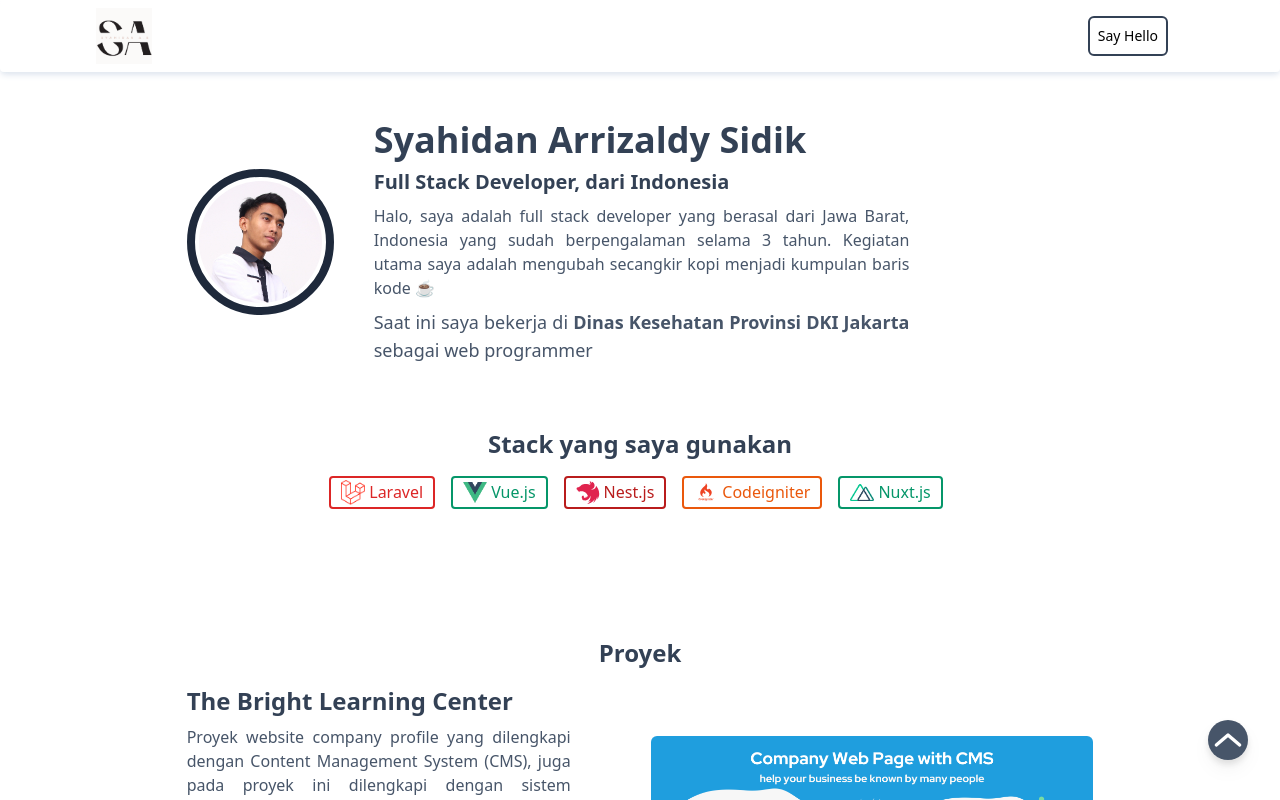
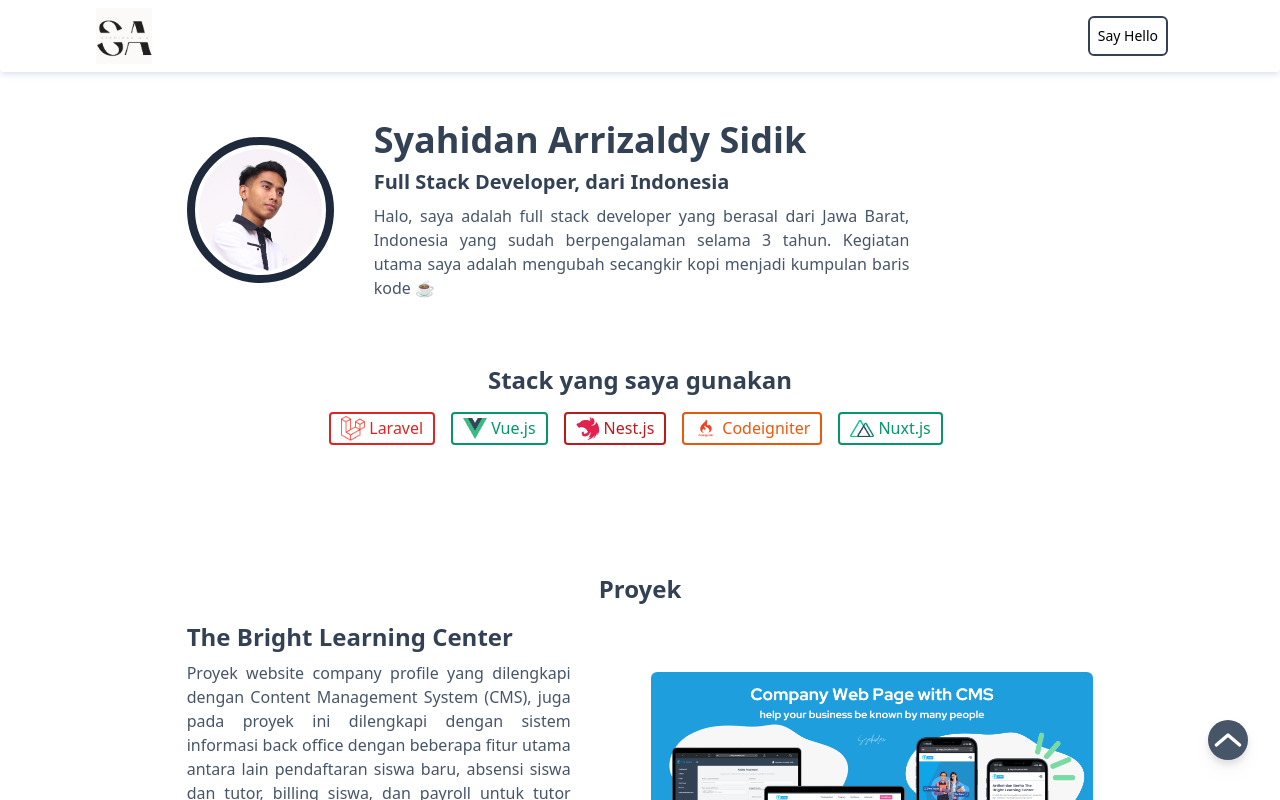
Before and after one commit to syahidanAS/syahidanAS.github.io, a Vue app: page / in a window 1280 px wide. Shown: the top 800 px of the page. Built offline with nearby package versions, Linux system fonts and the light colour scheme.

Commit message:
deploy new

```diff
--- a/src/views/HomeView.vue
+++ b/src/views/HomeView.vue
@@ -57,7 +57,7 @@
             saya adalah mengubah secangkir kopi menjadi kumpulan baris kode
             ☕
           </p>
-          <span
+          <!-- <span
           class="
               text-lg
               font-normal
@@ -66,9 +66,9 @@
               lg:mr-6
               text-justify
             ">
-             <!-- Deploy -->
+
               Saat ini saya bekerja di <a href="https://goo.gl/maps/ZgbxAG8z5gq53nUv9" target="_blank"><b>Dinas Kesehatan Provinsi DKI Jakarta</b></a> sebagai web programmer
-            </span>
+            </span> -->
         </div>
       </div>
     </div>
```
